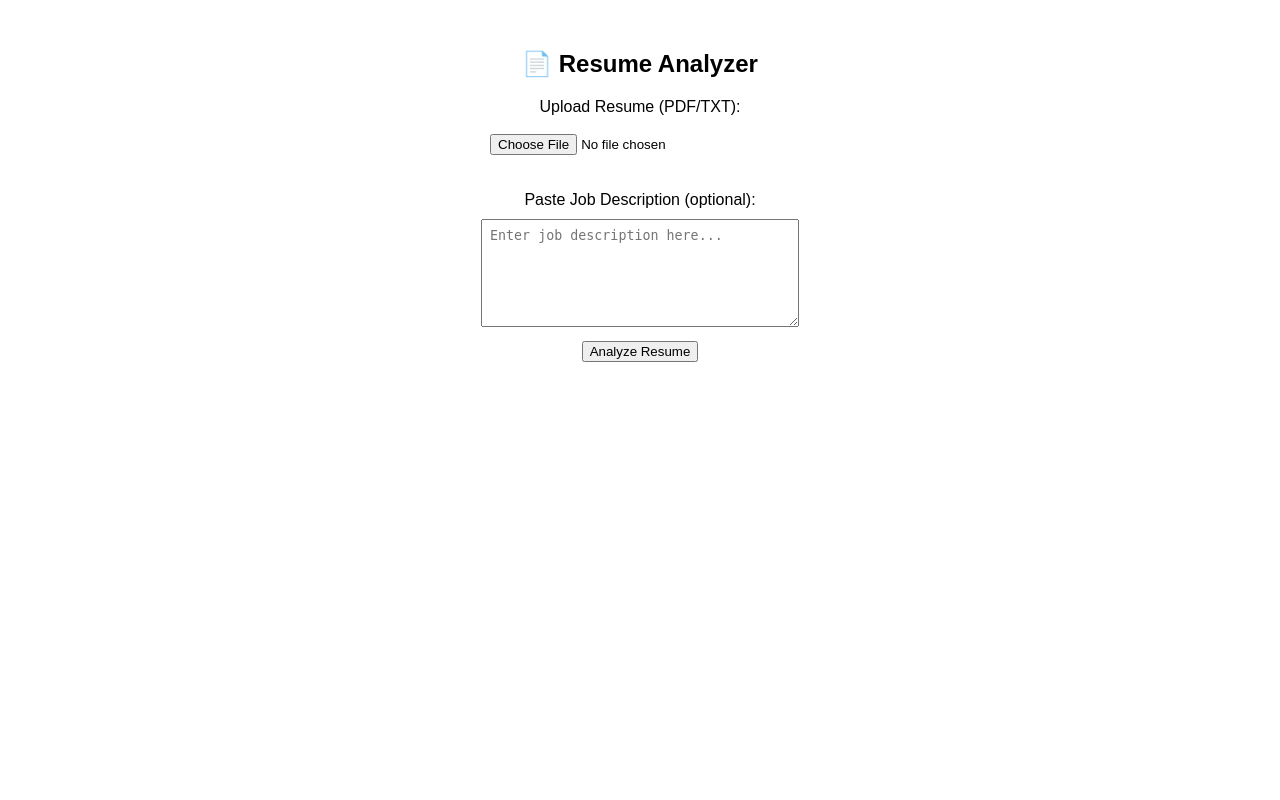
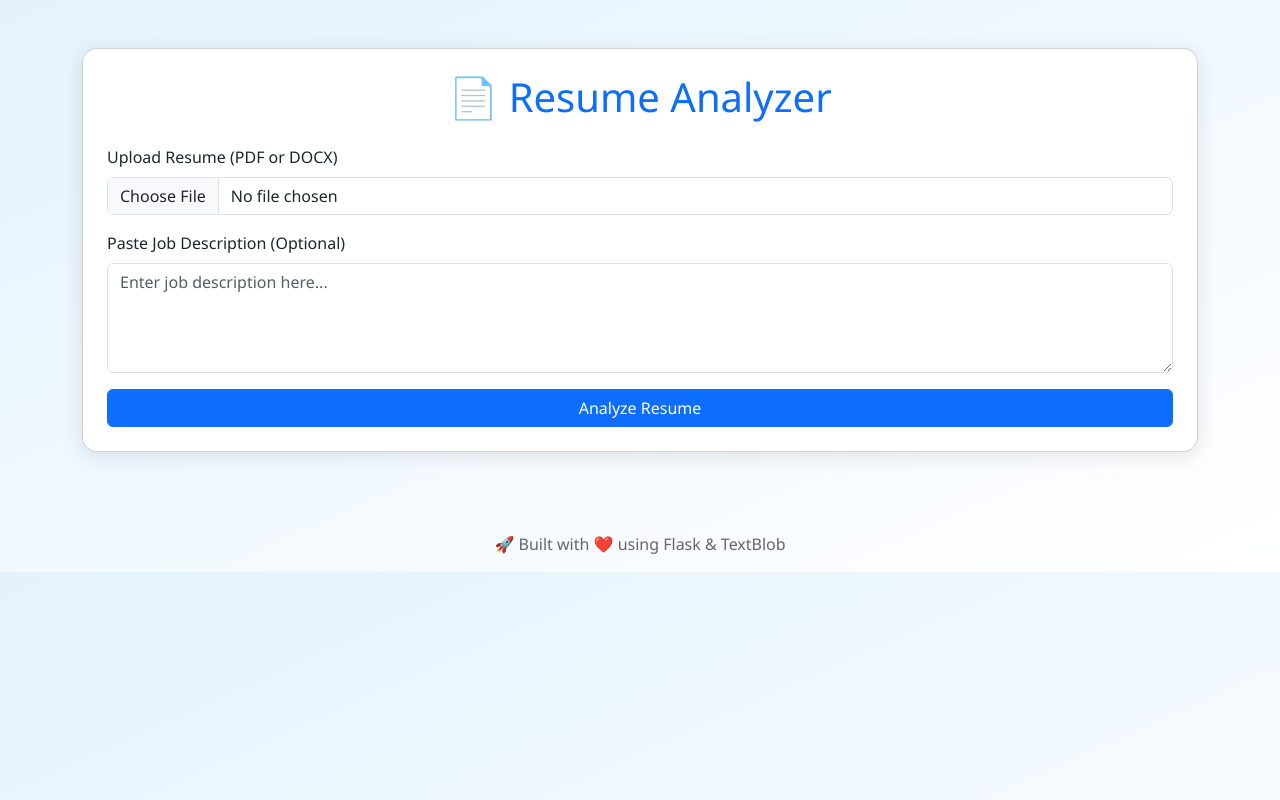
Before and after one commit to Gowtham-kumar-git/resume-analyzer, a Flask app: page / in a window 1280 px wide. Run offline with Flask 3, Linux system fonts and the light colour scheme.

Commit message:
Update index.html

```diff
--- a/templates/index.html
+++ b/templates/index.html
@@ -1,34 +1,61 @@
 <!DOCTYPE html>
-<html>
+<html lang="en">
 <head>
+    <meta charset="UTF-8">
+    <meta name="viewport" content="width=device-width, initial-scale=1.0">
     <title>Resume Analyzer</title>
+    <link href="https://cdn.jsdelivr.net/npm/bootstrap@5.3.3/dist/css/bootstrap.min.css" rel="stylesheet">
     <style>
-    body { font-family: Arial; text-align: center; margin: 50px; }
-    input, textarea { margin: 10px; width: 300px; padding: 8px; }
-    .result { margin-top: 30px; text-align: left; display: inline-block; background: #f7f7f7; padding: 20px; border-radius: 8px; }
+        body {
+            background: linear-gradient(to bottom right, #e3f2fd, #ffffff);
+            font-family: 'Segoe UI', sans-serif;
+        }
+        .card {
+            border-radius: 15px;
+            box-shadow: 0 4px 20px rgba(0,0,0,0.1);
+        }
+        h1 {
+            color: #0d6efd;
+        }
+        footer {
+            margin-top: 2rem;
+            text-align: center;
+            color: #666;
+        }
     </style>
 </head>
 <body>
-  <h2>📄 Resume Analyzer</h2>
-  <form action="/analyze" method="POST" enctype="multipart/form-data">
-    <label>Upload Resume (PDF/TXT):</label><br>
-    <input type="file" name="resume" required><br><br>
-
-    <label>Paste Job Description (optional):</label><br>
-    <textarea name="job_desc" rows="6" placeholder="Enter job description here..."></textarea><br>
-    <button type="submit">Analyze Resume</button>
+<div class="container py-5">
+    <div class="card p-4">
+        <h1 class="text-center mb-4">📄 Resume Analyzer</h1>
+        <form method="POST" action="/analyze" enctype="multipart/form-data">
+            <div class="mb-3">
+                <label for="resume" class="form-label">Upload Resume (PDF or DOCX)</label>
+                <input type="file" class="form-control" id="resume" name="resume" required>
+            </div>
+            <div class="mb-3">
+                <label for="job_desc" class="form-label">Paste Job Description (Optional)</label>
+                <textarea class="form-control" id="job_desc" name="job_desc" rows="4" placeholder="Enter job description here..."></textarea>
+            </div>
+            <button type="submit" class="btn btn-primary w-100">Analyze Resume</button>
         </form>
+    </div>
 
     {% if results %}
-  <div class="result">
-    <h3>Analysis Results:</h3>
-    <p><strong>Skills Found:</strong> {{ results.skills }}</p>
-    <p><strong>Education:</strong> {{ results.education }}</p>
-    <p><strong>Experience (Years):</strong> {{ results.experience }}</p>
-    {% if job_desc %}
-    <p><strong>Job Match Score:</strong> {{ results.match_score }}%</p>
+    <div class="card mt-5 p-4">
+        <h3 class="text-success">🧠 Analysis Results</h3>
+        <hr>
+        <p><strong>Word Count:</strong> {{ results.word_count }}</p>
+        <p><strong>Keywords Found:</strong> {{ results.keywords_found }}</p>
+        <p><strong>Missing Keywords:</strong> {{ results.missing_keywords }}</p>
+        <p><strong>Readability Score:</strong> {{ results.readability }}</p>
+        <p><strong>Summary:</strong> {{ results.summary }}</p>
+    </div>
     {% endif %}
 </div>
-  {% endif %}
+
+<footer>
+    <p>🚀 Built with ❤️ using Flask & TextBlob</p>
+</footer>
 </body>
 </html>
```
Lines whose indentation alone changed are shown as unchanged.
